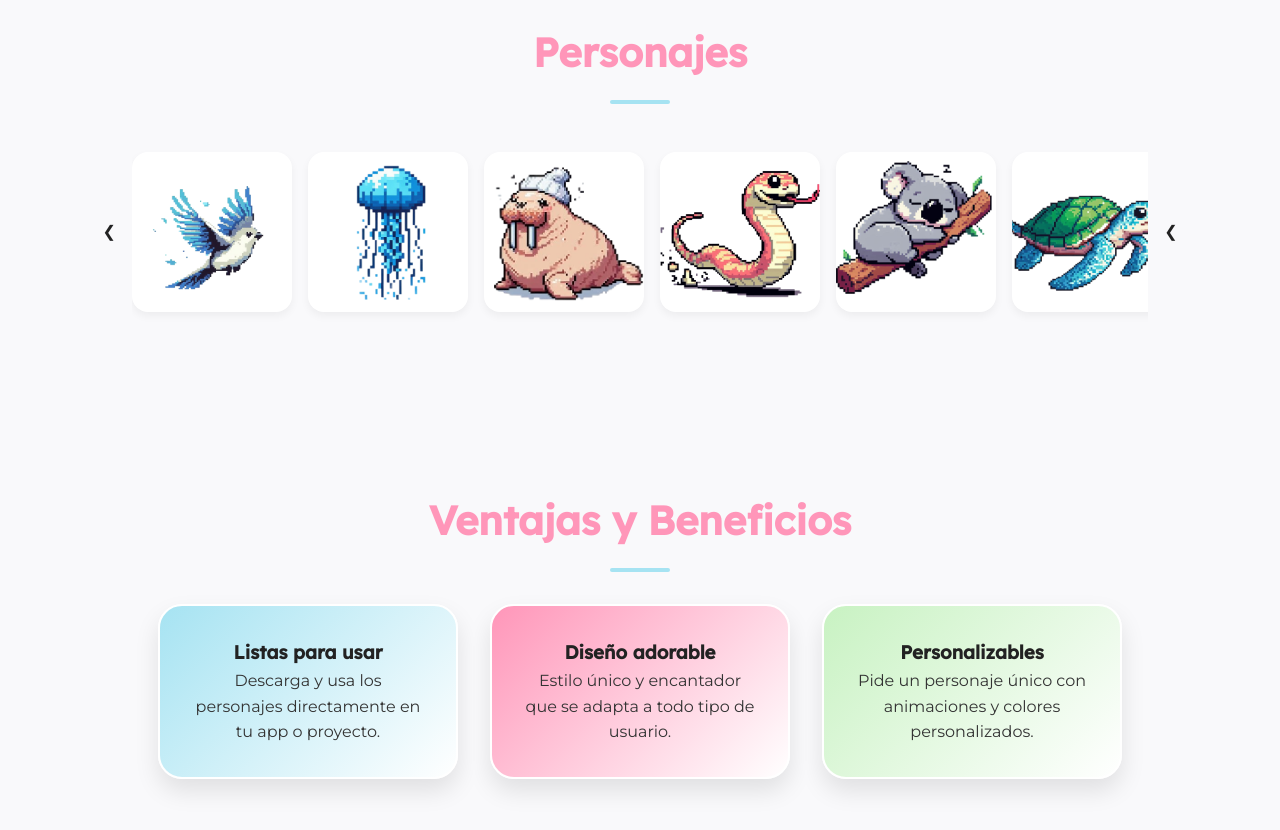
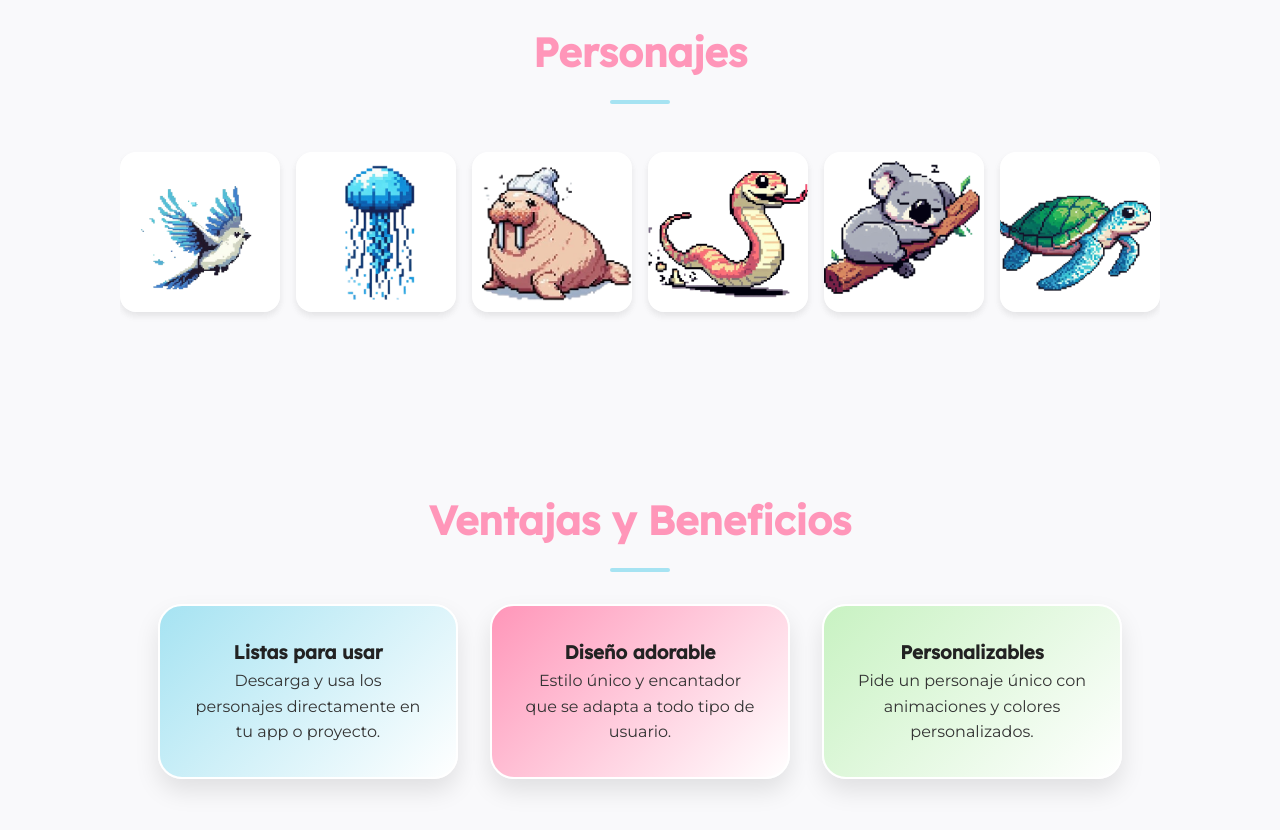
Before and after one commit to yazreyesrz/Landing-Code-Charms, a plain HTML site: page index.html in a window 1280 px wide. Shown: the part 1280-2110 px from the top of the page. Drawn offline with Linux system fonts and the light colour scheme.

Commit message:
Se cambiaron las cards de los personajes

```diff
--- a/index.html
+++ b/index.html
@@ -8,6 +8,10 @@
     <script src="script.js" defer></script>
     <link
       href="https://fonts.googleapis.com/css2?family=Lexend:wght@500&family=Montserrat:wght@400;600;700&display=swap"
+      rel="stylesheet"
+    />
+    <link
+      href="https://fonts.googleapis.com/css2?family=Chewy&display=swap"
       rel="stylesheet"
     />
   </head>
@@ -39,7 +43,7 @@
             Creemos personajes adorables, encantadores y listos para usarse en
             tus proyectos digitales.
           </p>
-          <a href="#ventajas" class="boton-rosa">Explorar Personajes</a>
+          <a href="#carrusel" class="boton-rosa">Explorar Personajes</a>
         </div>
         <div class="hero-img">
           <img
@@ -60,26 +64,76 @@
       </p>
     </section>
 
-    <!-- Carrusel -->
     <section class="carrusel fade-in" id="carrusel">
       <h2>Personajes</h2>
       <div class="carrusel-slider">
-        <!-- <button class="flecha izquierda" onclick="moverCarrusel(-1)"> -->
-        <!-- <button class="flecha derecha" onclick="moverCarrusel(1)"> -->
-          &#10094;
-        </button>
         <div class="slide-track" id="carruselTrack">
-          <img src="assets/pajaro.png" alt="Galería 1" />
-          <img src="assets/medusa.png" alt="Galería 2" />
-          <img src="assets/morsa.png" alt="Galería 3" />
-          <img src="assets/serpiente.png" alt="Galería 4" />
-          <img src="assets/koala.png" alt="Galería 5" />
-          <img src="assets/Tortuga.png" alt="Galería 6" />
+          <div class="flip-card">
+            <div class="flip-inner">
+              <div class="flip-front">
+                <img src="assets/pajaro.png" alt="Pájaro" />
+              </div>
+              <div class="flip-back back-pajaro">
+                <span>Nina</span>
+              </div>
+            </div>
+          </div>
+
+          <div class="flip-card">
+            <div class="flip-inner">
+              <div class="flip-front">
+                <img src="assets/medusa.png" alt="Medusa" />
+              </div>
+              <div class="flip-back back-medusa">
+                <span>Jelly</span>
+              </div>
+            </div>
+          </div>
+
+          <div class="flip-card">
+            <div class="flip-inner">
+              <div class="flip-front">
+                <img src="assets/morsa.png" alt="Morsa" />
+              </div>
+              <div class="flip-back back-morsa">
+                <span>Tuskie</span>
+              </div>
+            </div>
+          </div>
+
+          <div class="flip-card">
+            <div class="flip-inner">
+              <div class="flip-front">
+                <img src="assets/serpiente.png" alt="Serpiente" />
+              </div>
+              <div class="flip-back back-serpiente">
+                <span>Slithy</span>
+              </div>
+            </div>
+          </div>
+
+          <div class="flip-card">
+            <div class="flip-inner">
+              <div class="flip-front">
+                <img src="assets/koala.png" alt="Koala" />
+              </div>
+              <div class="flip-back back-koala">
+                <span>Koko</span>
+              </div>
+            </div>
+          </div>
+
+          <div class="flip-card">
+            <div class="flip-inner">
+              <div class="flip-front">
+                <img src="assets/tortuga.png" alt="Tortuga" />
+              </div>
+              <div class="flip-back back-tortuga">
+                <span>Capu</span>
+              </div>
+            </div>
+          </div>
         </div>
-        <!-- <button class="flecha derecha" onclick="moverCarrusel(1)">
-          &#10095;
-        </button> "> -->
-          &#10094;
       </div>
     </section>
 
@@ -194,8 +248,8 @@
         </div>
         <div class="testimonio">
           <p>
-            "Nunca imaginé que los personajes pudieran hacer mi código
-            tan divertido de leer."
+            "Nunca imaginé que los personajes pudieran hacer mi código tan
+            divertido de leer."
           </p>
           <strong>- Eddie Toledo., Desarrollador Junior</strong>
         </div>
--- a/styles.css
+++ b/styles.css
@@ -603,3 +603,88 @@ body {
   transform: translateY(-8px); /* Efecto de elevación */
   box-shadow: 0 14px 26px rgba(0, 0, 0, 0.12); /* Sombra más pronunciada */
 }
+
+.flip-card {
+  background-color: transparent;
+  width: 160px;
+  height: 160px;
+  perspective: 1000px;
+}
+
+.flip-inner {
+  position: relative;
+  width: 100%;
+  height: 100%;
+  text-align: center;
+  transition: transform 0.8s;
+  transform-style: preserve-3d;
+}
+
+.flip-card:hover .flip-inner {
+  transform: rotateY(180deg);
+}
+
+.flip-front,
+.flip-back {
+  position: absolute;
+  width: 100%;
+  height: 100%;
+  border-radius: 1rem;
+  backface-visibility: hidden;
+  /* background: white; */
+  box-shadow: 0 4px 8px rgba(0, 0, 0, 0.05);
+  display: flex;
+  justify-content: center;
+  align-items: center;
+}
+
+.flip-front img {
+  width: 100%;
+  height: 100%;
+  object-fit: cover;
+  border-radius: 1rem;
+}
+
+.flip-back {
+  transform: rotateY(180deg);
+  font-size: 1.2rem;
+  font-weight: bold;
+  font-family: "Chewy", cursive;
+  color: #222;
+  display: flex;
+  justify-content: center;
+  align-items: center;
+  padding: 1rem;
+  border-radius: 1rem;
+  background: linear-gradient(
+    125deg,
+    rgba(255, 246, 183, 0.8),
+    rgba(255, 207, 234, 0.8),
+    rgba(198, 255, 221, 0.8),
+    rgba(166, 227, 242, 0.8),
+    rgba(255, 246, 183, 0.8)
+  );
+  background-size: 600% 600%;
+  animation: shimmer 12s ease infinite;
+}
+
+.flip-back span {
+  font-family: "Chewy", cursive;
+  font-size: 1.4rem;
+  font-weight: normal;
+  padding: 1rem;
+  z-index: 1;
+}
+
+/* Tornasol pastel animado */
+@keyframes shimmer {
+  0% {
+    background-position: 0% 50%;
+  }
+  50% {
+    background-position: 100% 50%;
+  }
+  100% {
+    background-position: 0% 50%;
+  }
+}
```
